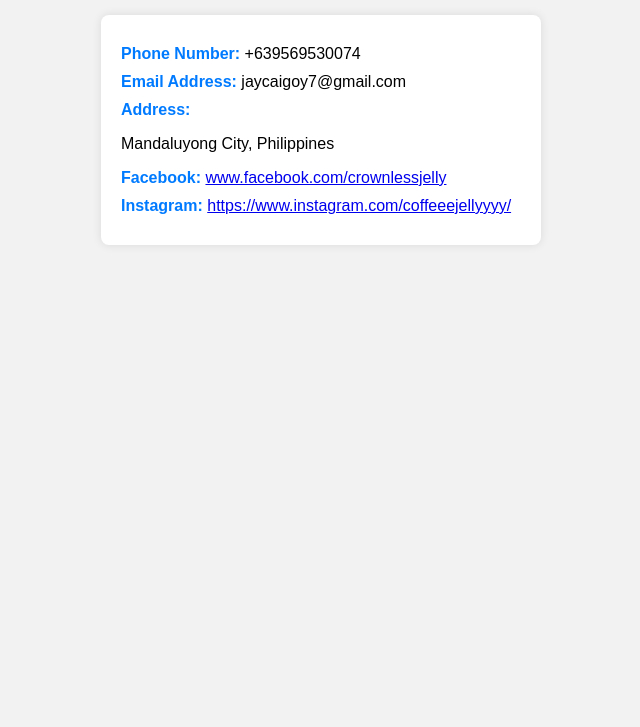
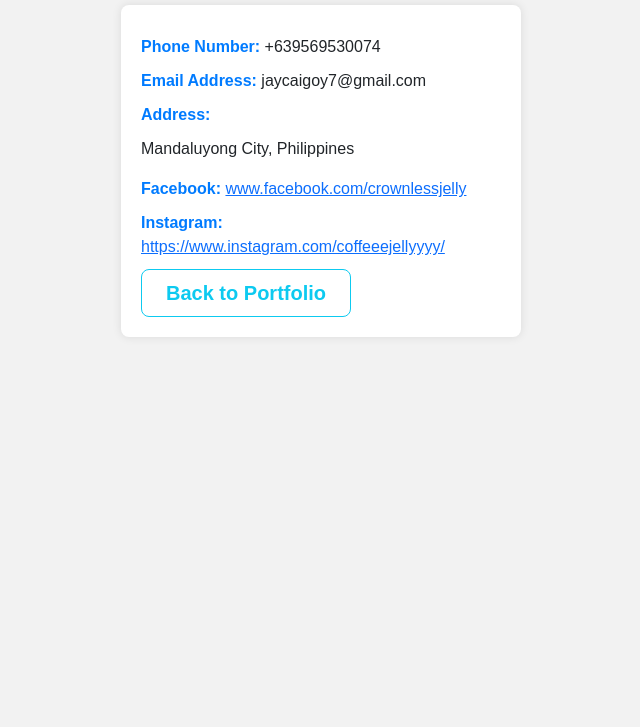
Before and after one commit to coffeejellyyy/Portfolio, a plain HTML site: page assets/contact.html in a window 1280 px wide. Shown: the part 73-800 px from the top of the page, without its empty margins (319-959 px from the left). Drawn offline with nearby package versions, Linux system fonts and the light colour scheme.

Commit message:
Update contact.html

```diff
--- a/assets/contact.html
+++ b/assets/contact.html
@@ -4,6 +4,7 @@
 <meta charset="UTF-8">
 <meta name="viewport" content="width=device-width, initial-scale=1.0">
 <title>Contact Information</title>
+<link href="https://cdn.jsdelivr.net/npm/bootstrap@5.3.2/dist/css/bootstrap.min.css" rel="stylesheet" integrity="sha384-T3c6CoIi6uLrA9TneNEoa7RxnatzjcDSCmG1MXxSR1GAsXEV/Dwwykc2MPK8M2HN" crossorigin="anonymous">
 <style>
   body {
     font-family: Arial, sans-serif;
@@ -52,7 +53,8 @@
     </ul>
     <p><b>Facebook:</b> <a href="https://www.facebook.com/crownlessjelly">www.facebook.com/crownlessjelly</a></p>
     <p><b>Instagram:</b> <a href="https://www.instagram.com/coffeeejellyyyy/">https://www.instagram.com/coffeeejellyyyy/</a></p>
-
+    <a href="https://coffeejellyyy.github.io/Portfolio/"><button type="button" class="btn btn-outline-info btn-lg px-4 me-sm-3 fw-bold"> Back to Portfolio</button></a>
   </div>
+<script src="https://cdn.jsdelivr.net/npm/bootstrap@5.3.2/dist/js/bootstrap.bundle.min.js" integrity="sha384-C6RzsynM9kWDrMNeT87bh95OGNyZPhcTNXj1NW7RuBCsyN/o0jlpcV8Qyq46cDfL" crossorigin="anonymous"></script>
 </body>
 </html>
```
